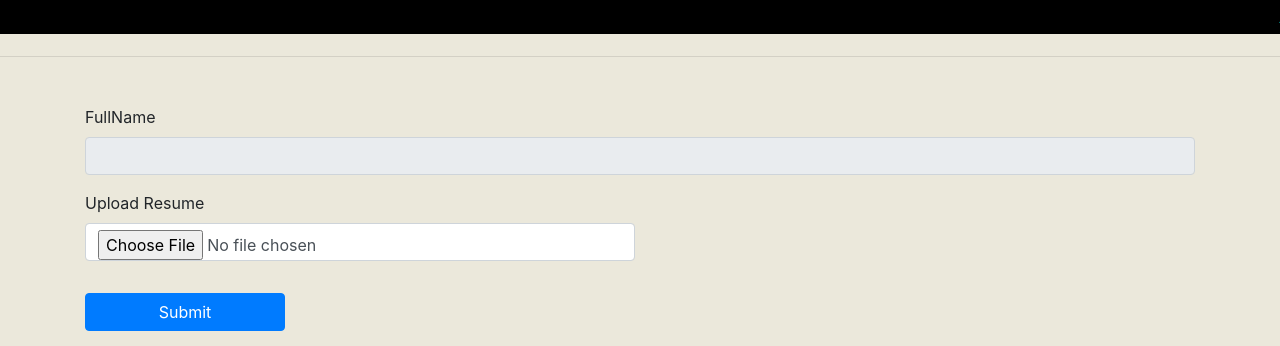
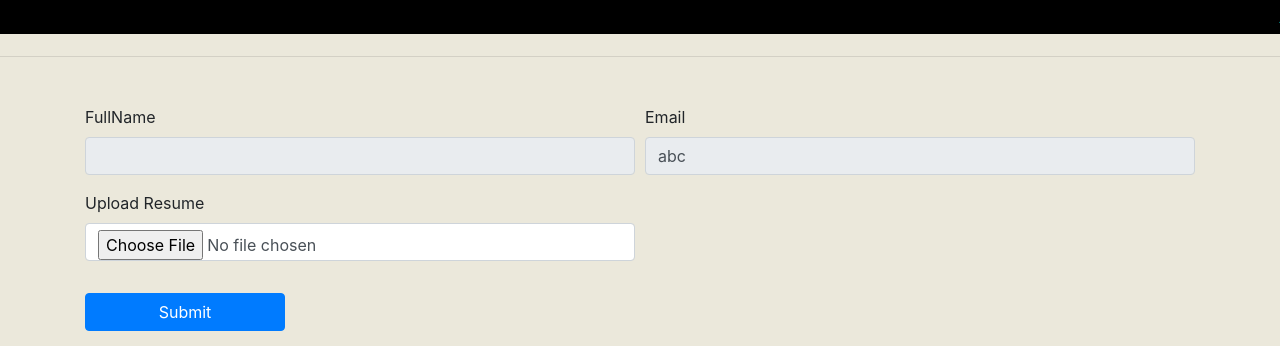
Before and after one commit to KONGARADILLI/FinalProject, a Django app: page /apply_job/1 in a window 1280 px wide. Shown: the part 321-667 px from the top of the page. Run offline with Django 3.2, Linux system fonts and the light colour scheme; a user stored in the database is signed in; some libraries are stand-ins or nearby versions.

```diff
--- a/Onlinejobportal/OnlinejobportalApp/models.py
+++ b/Onlinejobportal/OnlinejobportalApp/models.py
@@ -43,4 +43,5 @@ class Apply(models.Model):
 	job = models.ForeignKey(Job,on_delete=models.CASCADE)
 	recruiter =models.ForeignKey(Recruiter,on_delete=models.CASCADE)
 	student_resumes = models.FileField(null=True)
+	student_email = models.CharField(max_length=20,null=True)
 	applied_student = models.CharField(max_length=20,null=True)
--- a/Onlinejobportal/OnlinejobportalApp/templates/html/apply_job.html
+++ b/Onlinejobportal/OnlinejobportalApp/templates/html/apply_job.html
@@ -14,9 +14,13 @@
 <form class="container mt-5" onsubmit="return checkpass()" name="signup" method="POST" enctype="multipart/form-data">
 	{% csrf_token %}
 	<div class="form-row">
-		<div class="form-group col-md-12">
+		<div class="form-group col-md-6">
 			<label>FullName</label>
 			<input type="text" class=" form-control" name="studentname" readonly value="{{user.first_name}} {{user.last_name}}" required>
+		</div>
+		<div class="form-group col-md-6">
+			<label>Email</label>
+			<input type="email" class=" form-control" name="email" readonly value="{{user.username}}" required>
 		</div>
 	</div>
 	<!-- <div class="form-row">
--- a/Onlinejobportal/OnlinejobportalApp/templates/html/candidate_applied.html
+++ b/Onlinejobportal/OnlinejobportalApp/templates/html/candidate_applied.html
@@ -15,6 +15,7 @@
 		<tr style = "background-color: #000080;color:white">
 			<th>S.no</th>
 			<th>Name </th>
+			<th>Email</th>
 			<th>Resume</th>
 		</tr>
 	</thead>
@@ -23,7 +24,8 @@
 		<tr style = "background-color: #DEB887">
 			<td>{{forloop.counter}}</td>
 			<td>{{i.applied_student}}</td>
-			<td>{{i.student_resume}}</td>
+			<td>{{i.student_email}}</td>
+			<td><a href="{{i.student_resumes.url}}" download>{{i.student_resumes}}</a></td>
 		</tr>
 		{% endfor %}
 	</tbody>
--- a/Onlinejobportal/OnlinejobportalApp/views.py
+++ b/Onlinejobportal/OnlinejobportalApp/views.py
@@ -424,12 +424,13 @@ def apply_job(request,pid):
 		st = request.POST['studentname']
 		# company= request.POST['company']
 		# jt = request.POST['title']
+		e = request.POST['email']
 		user = request.user
 		job = Job.objects.get(id = pid)
 		recruiter = Recruiter.objects.get(job=job)
 
 		try:
-			Apply.objects.create(student_resumes=res,applied_student=st,job=job,recruiter=recruiter)
+			Apply.objects.create(student_resumes=res,applied_student=st,job=job,recruiter=recruiter,student_email=e)
 			error="no"
 		except:
 			error="yes"
```
Also changed, not shown: Onlinejobportal/OnlinejobportalApp/migrations/0002_apply_student_email.py (added), Onlinejobportal/db.sqlite3, 1 other file.
